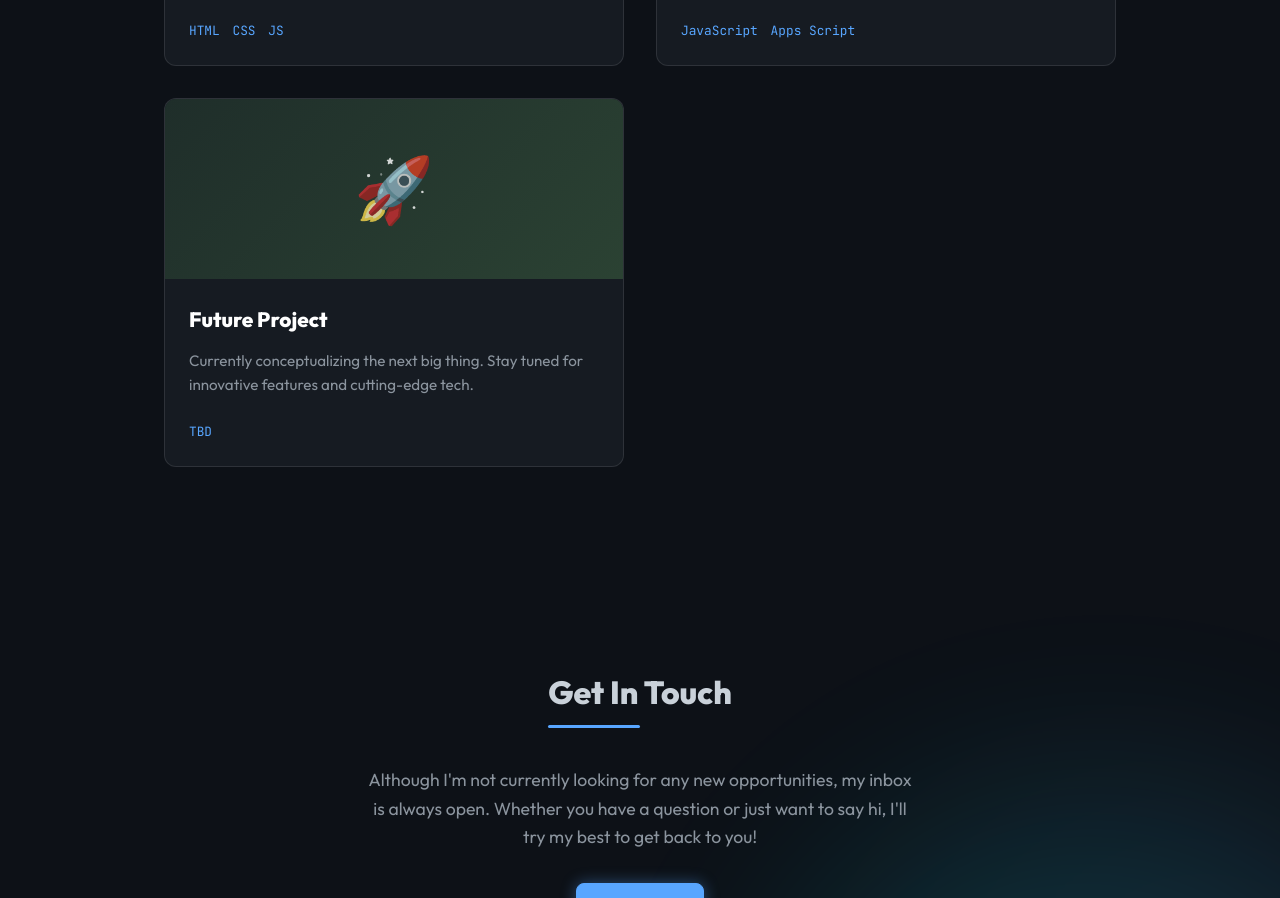
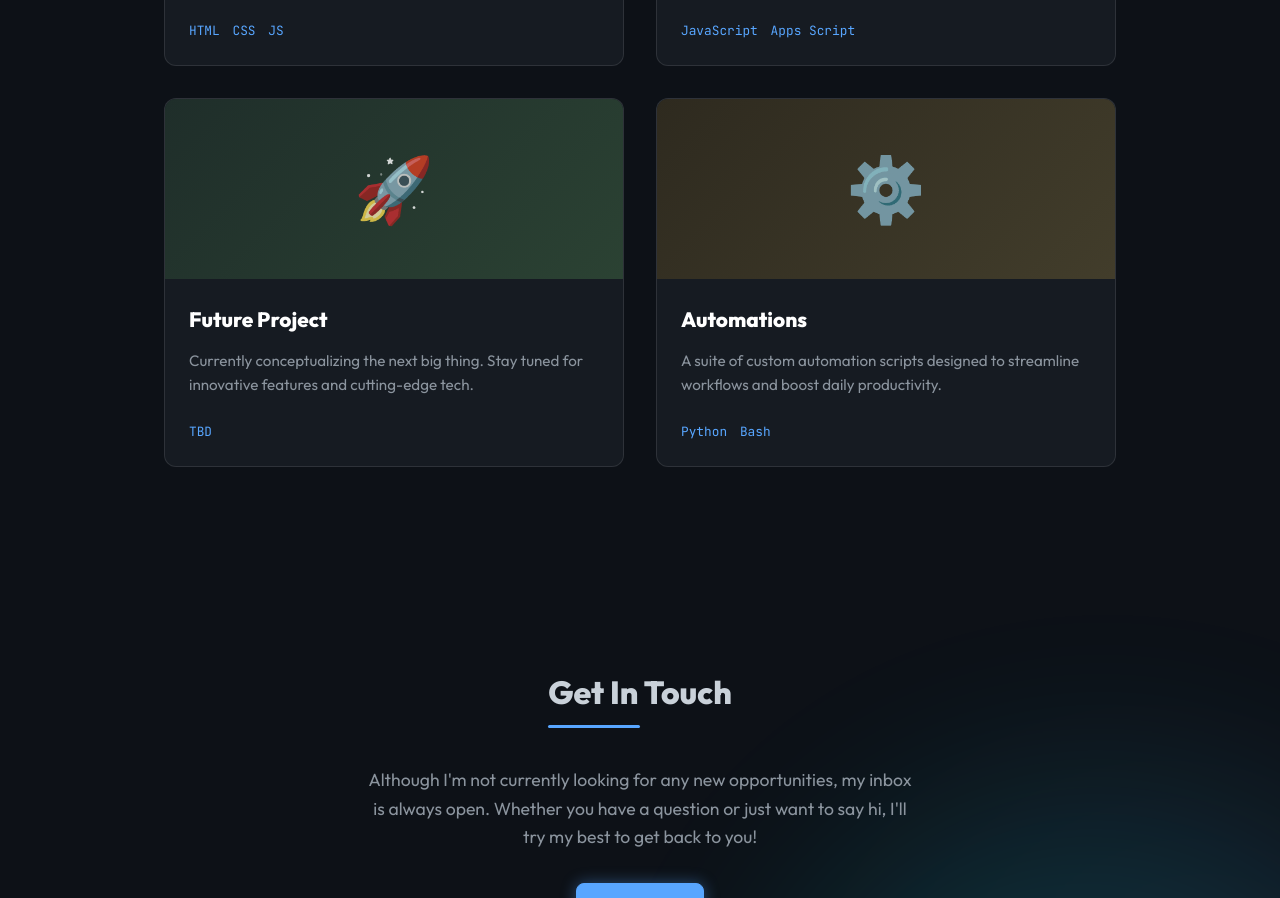
Before and after one commit to Orbital96/folio, a plain HTML site: page index.html in a window 1280 px wide. Shown: the part 1835-2733 px from the top of the page. Drawn offline with Linux system fonts and the light colour scheme.

Commit message:
add new project card

```diff
--- a/index.html
+++ b/index.html
@@ -122,6 +122,21 @@
                         </div>
                     </div>
 
+                    <!-- Project 4 -->
+                    <div class="project-card reveal delay-4">
+                        <div class="project-image" style="background: linear-gradient(135deg, #2e2a1f, #423d2b);">
+                            <div class="project-mock placeholder-icon">⚙️</div>
+                        </div>
+                        <div class="project-info">
+                            <h3 class="project-title">Automations</h3>
+                            <p class="project-desc">A suite of custom automation scripts designed to streamline
+                                workflows and boost daily productivity.</p>
+                            <div class="project-tech">
+                                <span>Python</span><span>Bash</span>
+                            </div>
+                        </div>
+                    </div>
+
                 </div>
             </div>
         </section>
```
